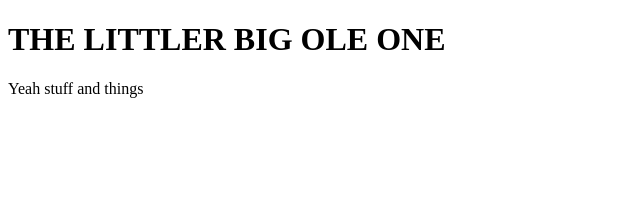
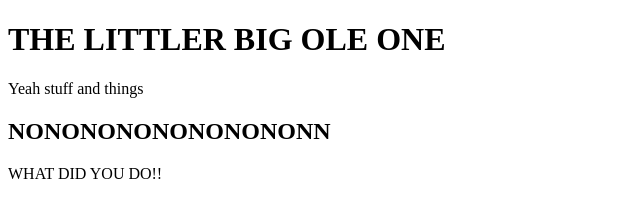
Before and after one commit to connormramey-create/Playing-about, a plain HTML site: page index.html in a window 1280 px wide. Shown: the whole page, without its empty margins (0-640 px from the left). Drawn offline with Linux system fonts and the light colour scheme.

Commit message:
Update index.html

```diff
--- a/index.html
+++ b/index.html
@@ -9,4 +9,8 @@
   <h1>THE LITTLER BIG OLE ONE</h1>
   <p>Yeah stuff and things</p>
 </body>
+<body>
+  <h2>NONONONONONONONONN</h2>
+  <p>WHAT DID YOU DO!!</p>
+</body>
 </html>
```
